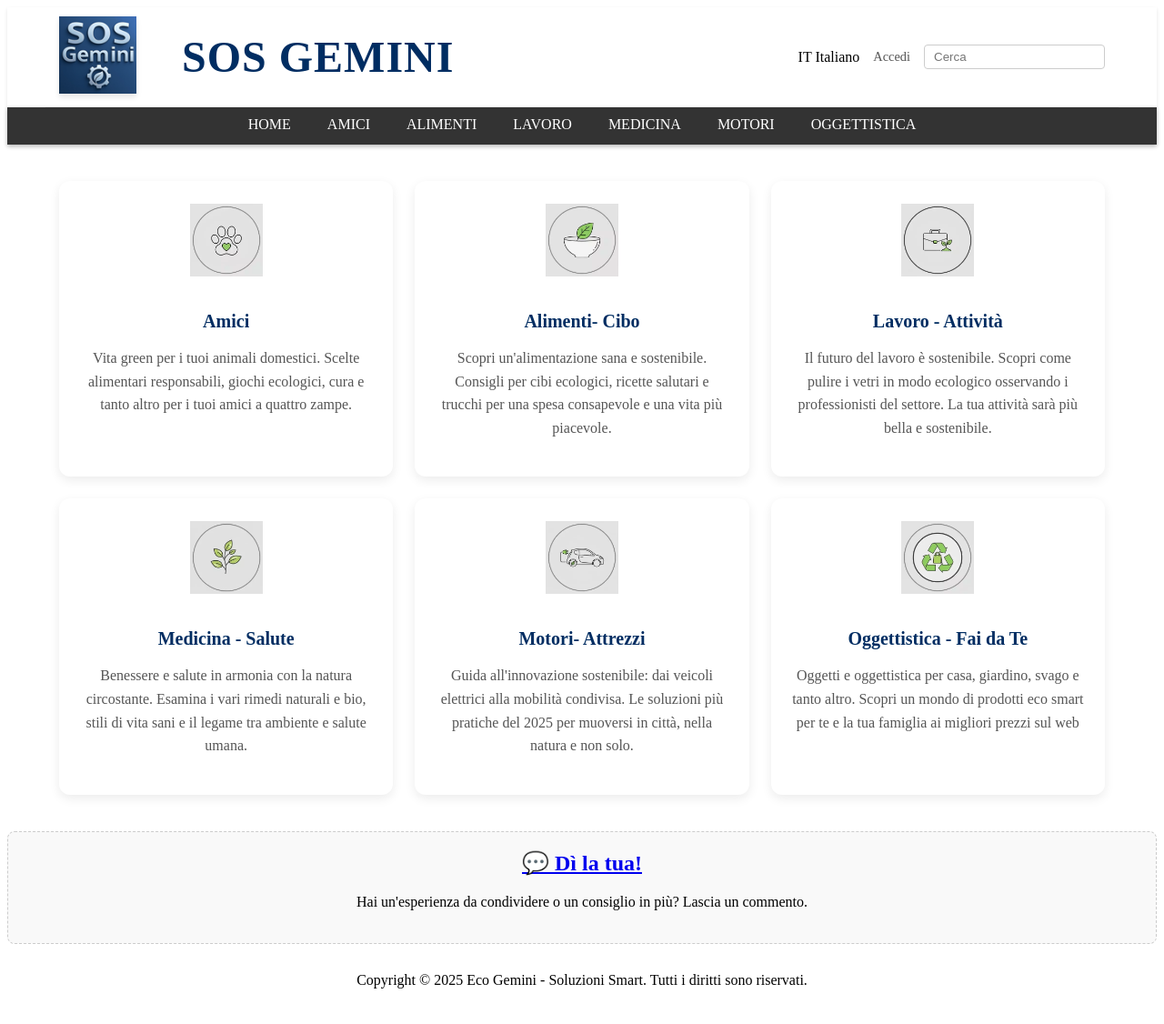
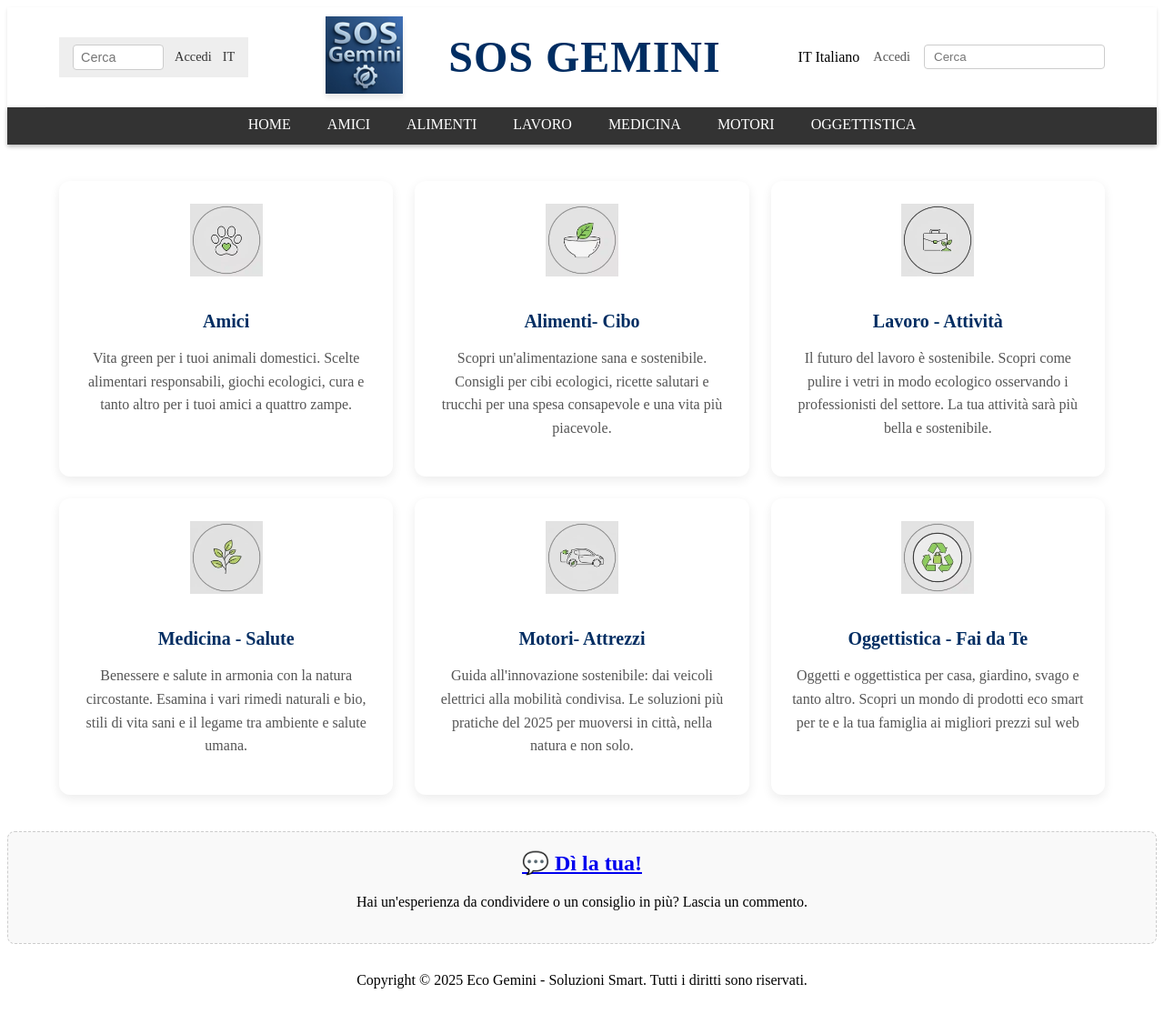
Before and after one commit to sosgemini/sosgemini.github.io, a Jekyll site: the page built from index.html, in a window 1280 px wide. Shown: the whole page at 91% size. Built offline with Jekyll 4.4.1, drawn with Linux system fonts in a browser that asks for light colours.

Commit message:
Update header.html

```diff
--- a/_includes/header.html
+++ b/_includes/header.html
@@ -1,6 +1,14 @@
 <header class="site-header">
 
   <div class="header-top">
+    <div class="mobile-top-bar">
+  <button class="hamburger-toggle" aria-label="Apri menu">☰</button>
+  <div class="mobile-utility">
+    <input class="search-box" type="search" placeholder="Cerca">
+    <a href="#">Accedi</a>
+    <span>IT</span>
+  </div>
+</div>
     <div class="logo-title-block">
       <a href="index.html" class="logo-link">
         <img src="immagini/SOS-96x96.png" alt="Logo SOS Gemini" class="site-logo-img">
```
